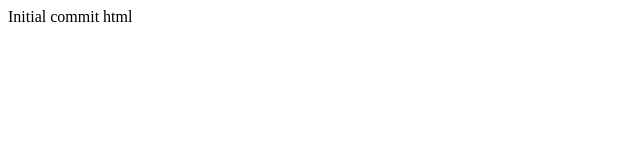
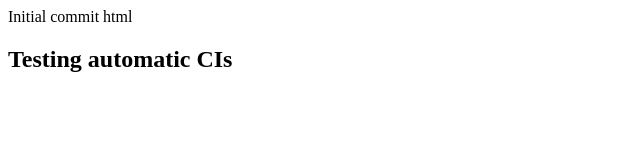
Before and after one commit to marcoboschetti/taste_trail, a plain HTML site: page site/index.html in a window 1280 px wide. Shown: the whole page, without its empty margins (0-640 px from the left). Drawn offline with Linux system fonts and the light colour scheme.

Commit message:
check ci cd

```diff
--- a/site/index.html
+++ b/site/index.html
@@ -1 +1,2 @@
 Initial commit html
+<h2> Testing automatic CIs</h2>
```
